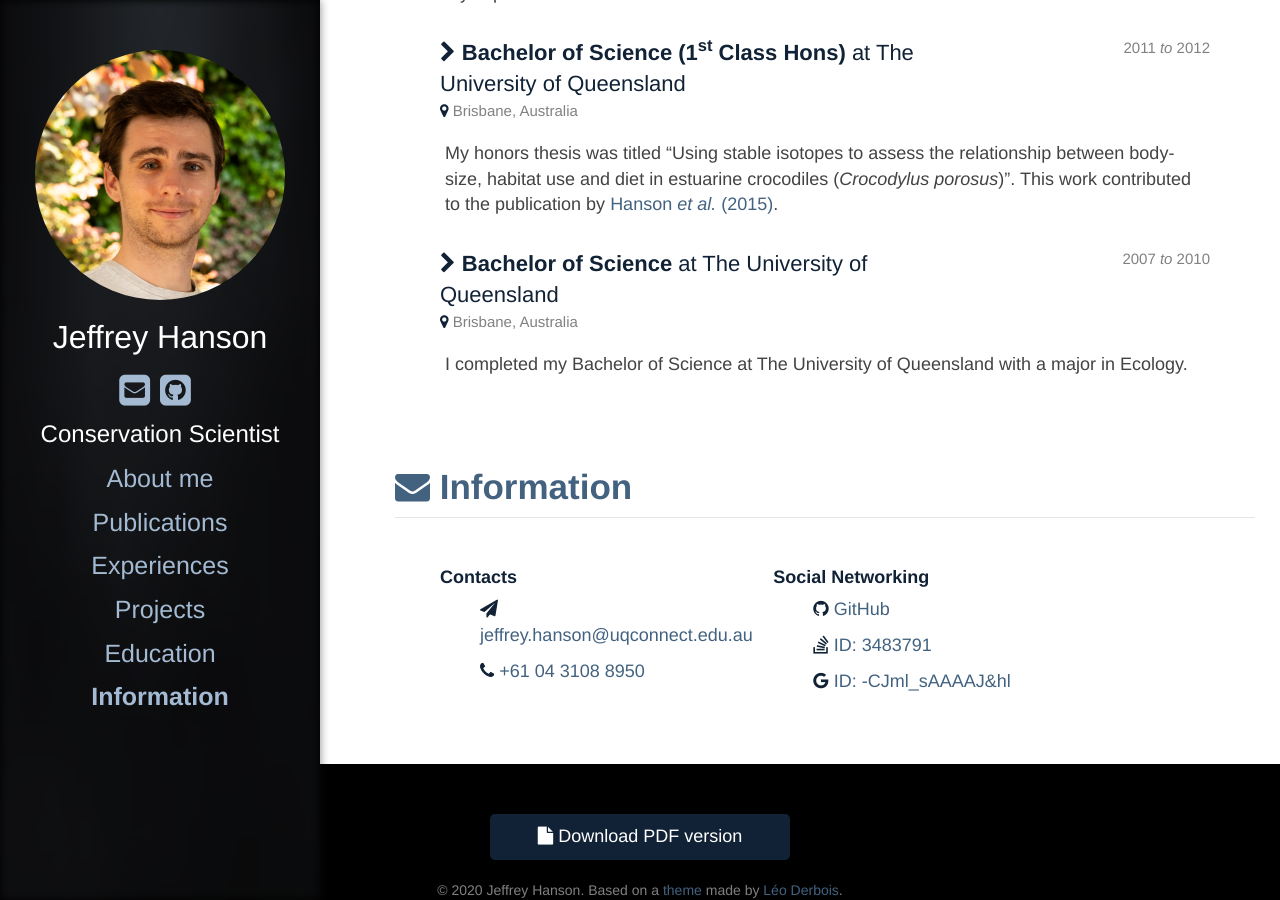
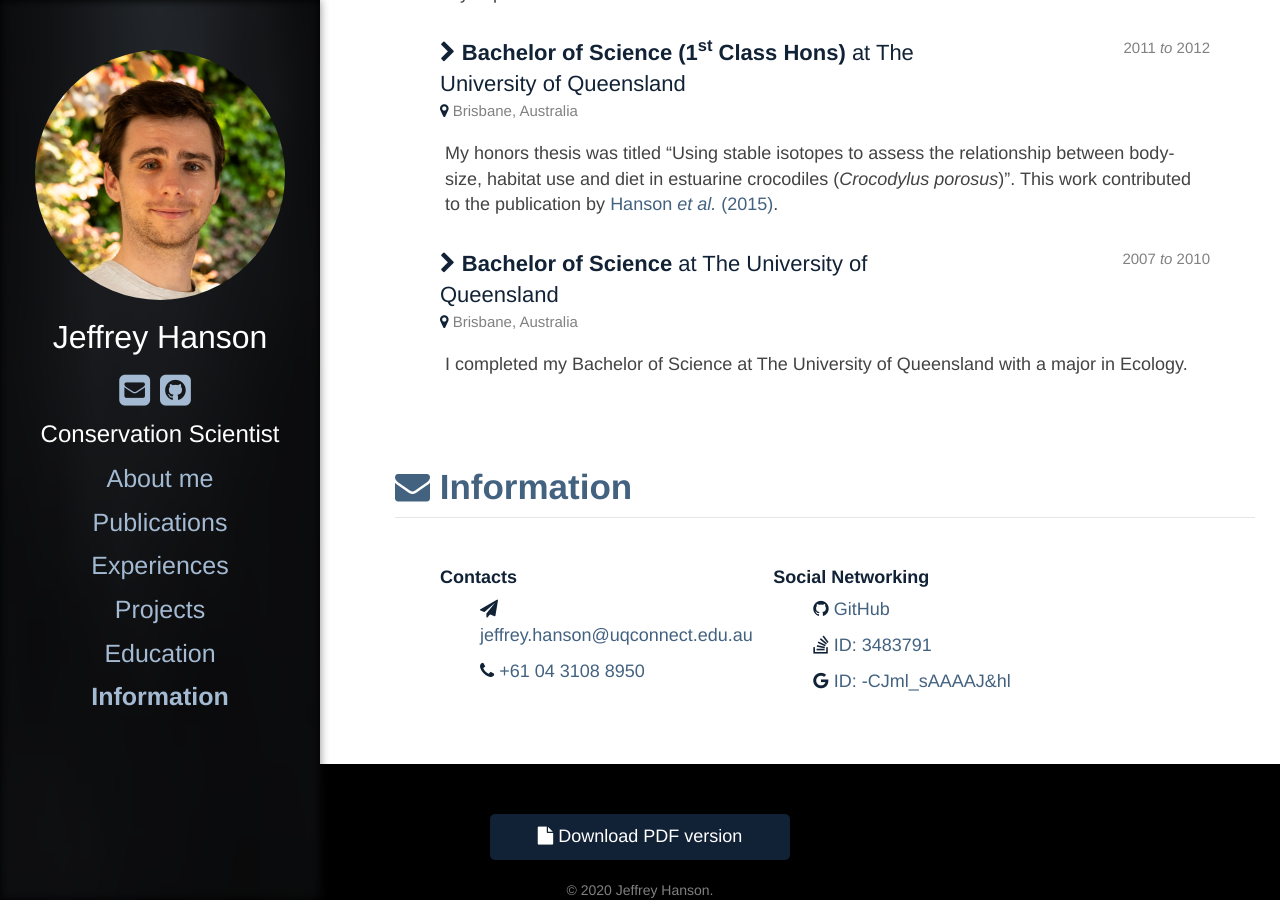
Before and after one commit to jeffreyhanson/jeffreyhanson.github.io, a Jekyll site: the page built from index.html, in a window 1280 px wide and 900 px high, scrolled down 7678 px. Built offline with Jekyll 4.4.1, drawn with Linux system fonts in a browser that asks for light colours; nearby versions of some CDN libraries; a style sheet for code colours, icons or effects is not loaded.

Commit message:
remove leo derbois from website per private request

```diff
--- a/_includes/footer.html
+++ b/_includes/footer.html
@@ -1,10 +1,6 @@
-
-<!--
-Please, keep Léo Derbois's name on your forked site. That's can help me in my futur to find job :)
--->
 
 <footer class="col-md-12 col-lg-12 col-sm-12 col-xs-12">
-	  © {{ site.time | date: '%Y' }} {{ site.name }}. Based on a <a href="https://github.com/leoderbois/Boba-Fett-Theme-For-Jekyll" target="_blank">theme</a> made by <a href="http://www.leoderbois.com">Léo Derbois</a>.
+	  © {{ site.time | date: '%Y' }} {{ site.name }}.
 </footer>
 
 <!-- JQuery -->
--- a/_includes/ribbon.html
+++ /dev/null
@@ -1,2 +0,0 @@
-
-<a href="https://github.com/leoderbois/Boba-Fett-Theme-For-Jekyll" target="blank"><img id="ribbon" src="https://camo.githubusercontent.com/8b6b8ccc6da3aa5722903da7b58eb5ab1081adee/68747470733a2f2f73332e616d617a6f6e6177732e636f6d2f6769746875622f726962626f6e732f666f726b6d655f6c6566745f6f72616e67655f6666373630302e706e67" alt="Fork me on GitHub" data-canonical-src="https://s3.amazonaws.com/github/ribbons/forkme_left_green_007200.png"></a>
```
